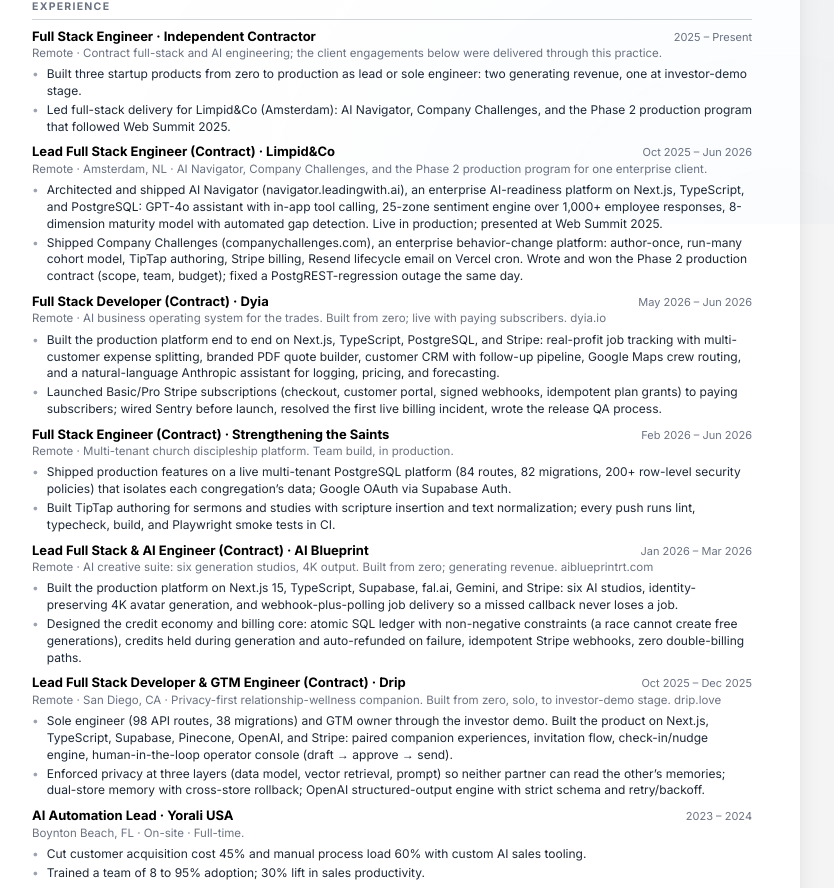
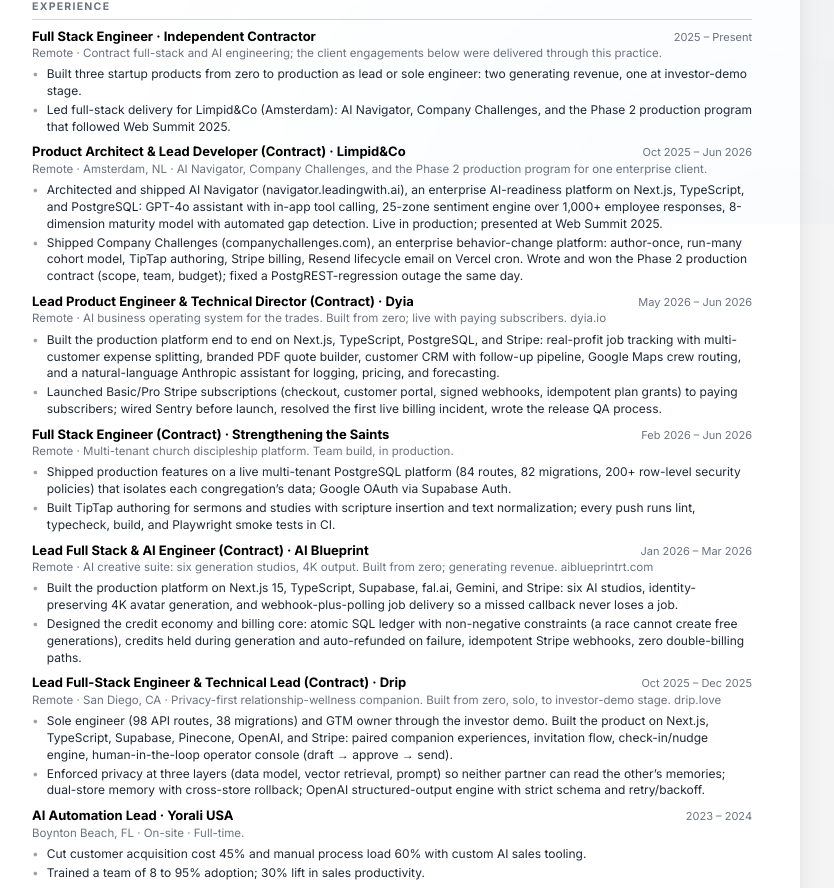
Before and after one commit to DevGanuga/initdev, a Next.js app: page /talent/dev-ganuga/resume in a window 1280 px wide. Shown: the part 576-1464 px from the top of the page, without its empty margins (248-1082 px from the left). Built offline with nearby package versions, Linux system fonts and the light colour scheme; no server answers.

Commit message:
Update resume content to reflect enhanced role descriptions, changing titles to "Product Architect & Lead Developer" and "Lead Product Engineer & Technical Director." Revise PDF resume for consistency with updated information.

```diff
--- a/src/app/talent/dev-ganuga/data.ts
+++ b/src/app/talent/dev-ganuga/data.ts
@@ -80,7 +80,7 @@
     id: 'ai-navigator',
     name: 'AI Navigator',
     tagline: 'enterprise ai readiness platform · limpid&co, amsterdam',
-    role: 'lead full stack engineer',
+    role: 'product architect & lead developer',
     kind: 'client',
     start: 4,
     end: 13,
@@ -109,7 +109,7 @@
     id: 'dyia',
     name: 'Dyia',
     tagline: 'ai business operating system for the trades · built from zero',
-    role: 'full stack developer (contract)',
+    role: 'lead product engineer & technical director',
     kind: 'studio',
     start: 11,
     end: 13,
@@ -254,7 +254,7 @@
     id: 'drip',
     name: 'Drip',
     tagline: 'relationship-wellness companion · san diego, ca · built from zero',
-    role: 'lead full stack developer & gtm engineer',
+    role: 'lead full-stack engineer & technical lead',
     kind: 'studio',
     start: 4,
     end: 7,
--- a/src/app/talent/dev-ganuga/resume/resumeData.ts
+++ b/src/app/talent/dev-ganuga/resume/resumeData.ts
@@ -89,7 +89,7 @@
     ],
   },
   {
-    title: 'Lead Full Stack Engineer (Contract)',
+    title: 'Product Architect & Lead Developer (Contract)',
     company: 'Limpid&Co',
     location: 'Remote · Amsterdam, NL',
     period: 'Oct 2025 – Jun 2026',
@@ -100,7 +100,7 @@
       'Shipped Company Challenges (companychallenges.com), an enterprise behavior-change platform: author-once, run-many cohort model, TipTap authoring, Stripe billing, Resend lifecycle email on Vercel cron. Wrote and won the Phase 2 production contract (scope, team, budget); fixed a PostgREST-regression outage the same day.',
     ],
     detailedBullets: [
-      'Lead full-stack engineer across all Limpid&Co production software, Oct 2025 \u2013 Jun 2026.',
+      'Product architect and lead developer across all Limpid&Co production software, Oct 2025 \u2013 Jun 2026.',
       'AI Navigator (navigator.leadingwith.ai): built the full platform on Next.js, TypeScript, and PostgreSQL. GPT-4o assistant with in-app tool calling, 25-zone sentiment engine over 1,000+ employee survey responses, 8-dimension capability maturity model with benchmark scoring and automated gap detection, enterprise auth. Live in production; presented at Web Summit 2025.',
       'Wrote the Phase 2 production proposal \u2014 scope, team structure, budget \u2014 and won the follow-on contract.',
       'Company Challenges (companychallenges.com): built the full platform. Authored content is separated from cohort instances so a challenge is written once and run across any number of cohorts. TipTap rich-text authoring, Stripe billing, Resend transactional email, Vercel cron lifecycle automation.',
@@ -108,7 +108,7 @@
     ],
   },
   {
-    title: 'Full Stack Developer (Contract)',
+    title: 'Lead Product Engineer & Technical Director (Contract)',
     company: 'Dyia',
     location: 'Remote',
     period: 'May 2026 – Jun 2026',
@@ -162,7 +162,7 @@
     ],
   },
   {
-    title: 'Lead Full Stack Developer & GTM Engineer (Contract)',
+    title: 'Lead Full-Stack Engineer & Technical Lead (Contract)',
     company: 'Drip',
     location: 'Remote · San Diego, CA',
     period: 'Oct 2025 – Dec 2025',
```
Also changed, not shown: 1 other file (tests, documents, lock files or other folders).
